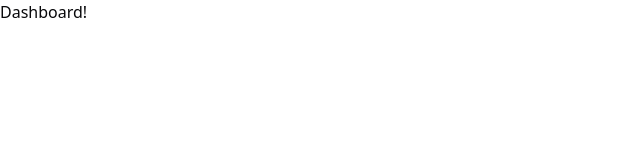
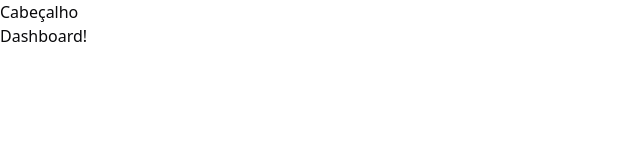
Before and after one commit to JoseGustavoCabralMello/MBA-pizzashop-web, a React (Vite) app: page / in a window 1280 px wide. Shown: the top 160 px of the page, without its empty margins (0-640 px from the left). Built offline with nearby package versions, Linux system fonts and the light colour scheme.

Commit message:
Layouts da Aplicação

```diff
--- /dev/null
+++ b/src/pages/_layouts/app.tsx
@@ -0,0 +1,13 @@
+import { Outlet } from 'react-router-dom'
+
+export function AppLayout() {
+  return (
+    <div>
+      <h1>Cabeçalho</h1>
+
+      <div>
+        <Outlet />
+      </div>
+    </div>
+  )
+}
--- /dev/null
+++ b/src/pages/_layouts/auth.tsx
@@ -0,0 +1,13 @@
+import { Outlet } from 'react-router-dom'
+
+export function AuthLayout() {
+  return (
+    <div>
+      <h1>Autenticação</h1>
+
+      <div>
+        <Outlet />
+      </div>
+    </div>
+  )
+}
```
Also changed, not shown: src/routes.tsx (+11 -2 lines).
